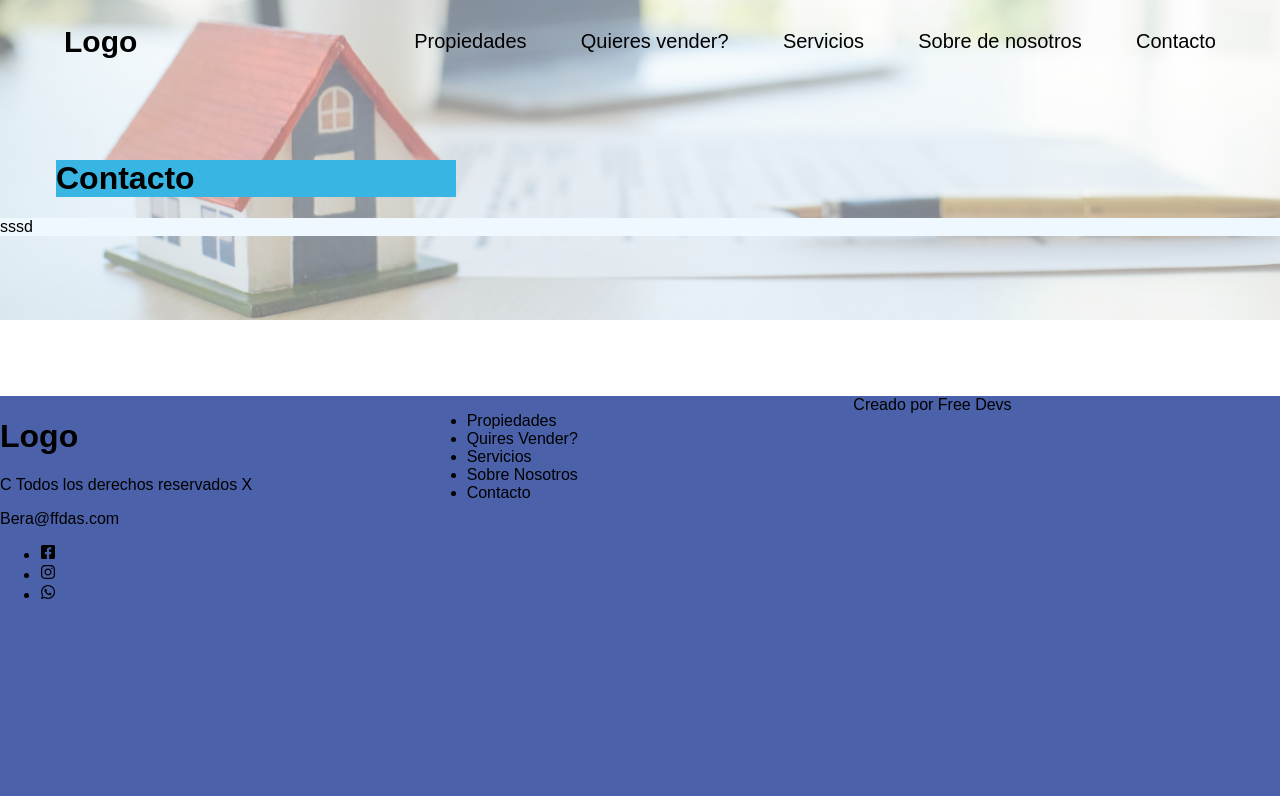
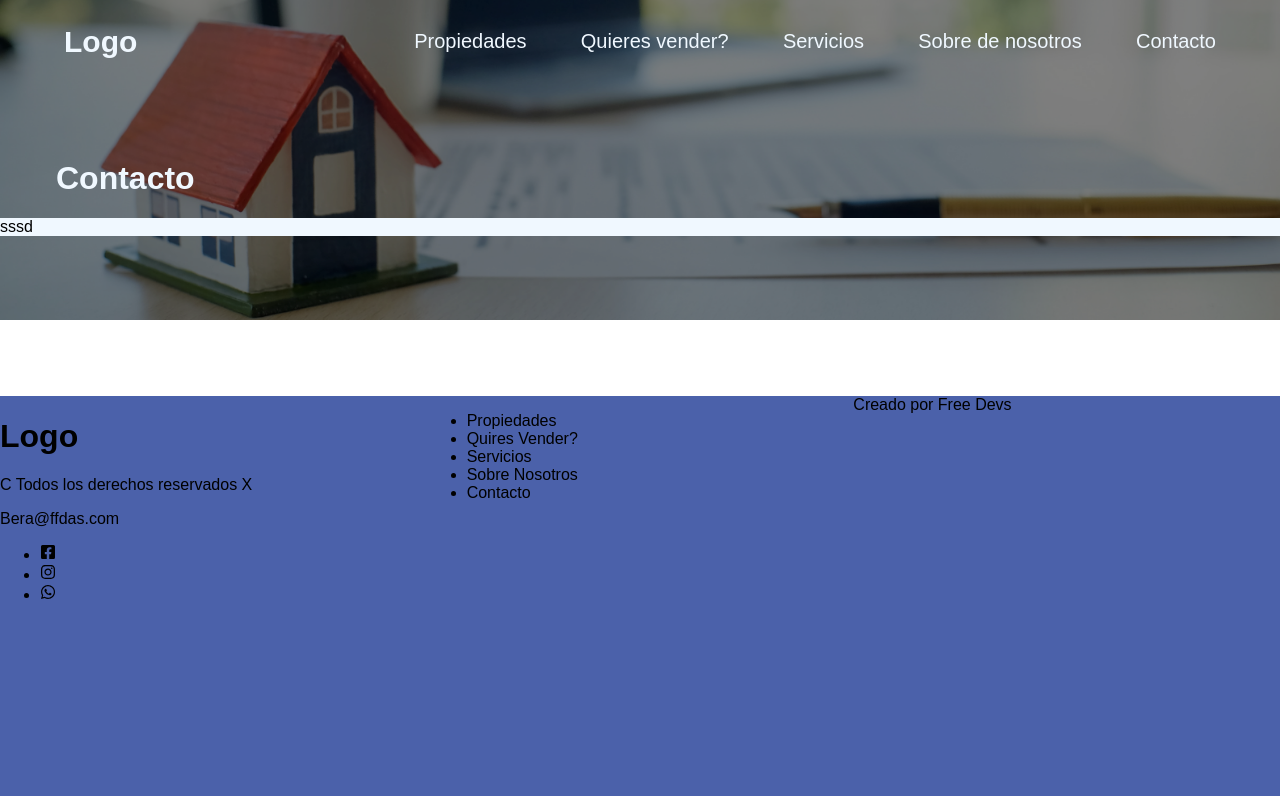
Before and after one commit to DeeRo-dev/Inmboliaria, a Next.js app: page /contacto in a window 1280 px wide. Built offline with nearby package versions, Linux system fonts and the light colour scheme.

Commit message:
estilos del nav

```diff
--- a/pages/nosotros/index.jsx
+++ b/pages/nosotros/index.jsx
@@ -33,7 +33,10 @@ Trabajamos en Berazategui, ciudad capital y área metropolitana. (Baix Llobregat
       </div>
       <div className={style.textS}>
         <h2>Un grannnn Team</h2>
-      <p>Lorem ipsum dolor sit amet consectetur adLorem ipsum dolor sit amet consectetur adLorem ipsum dolor sit amet consectetur adLorem ipsum dolor sit amet consectetur adLorem ipsum dolor sit amet consectetur adipisicing elit. Culpa tenetur ducimus ipsam ipsa vel fugit at provident aspernatur ratione eaque.</p>
+      <p>En Bera y tu casa contamos con un equipo humano con gran experiencia, que te asesorarán en todo momento, tanto si necesitas realizar un proyecto de arquitectura, o como si necesitas conseguir una financiación hipotecaria.
+    <br/>
+    <br/>
+Bera y Tu Casa aporta un enfoque fresco e innovador al mercado inmobiliario, profesional y humano.</p>
       </div>
     </div>
   <Footer/>
--- a/styles/Contacto.module.css
+++ b/styles/Contacto.module.css
@@ -4,10 +4,10 @@
   background-attachment: fixed;
   position: absolute;
   z-index: -1;
-  opacity: .5;
+  filter: brightness(50%);
 }
 .contTitleP{
-  background-color: #39B5E3;
+  color: aliceblue;
   width: 50vh;
   margin-top: 10vh;
   margin-left: 7vh;
--- a/styles/NavBar.module.css
+++ b/styles/NavBar.module.css
@@ -6,7 +6,7 @@
   /* background-color: brown; */
   justify-content: center;
   font-size: 2.5vh;
-
+  color: aliceblue;
 }
 .ul{
   display: grid;
--- a/styles/Nosotros.module.css
+++ b/styles/Nosotros.module.css
@@ -4,10 +4,10 @@
   background-attachment: fixed;
   position: absolute;
   z-index: -1;
-  opacity: .5;
+  filter: brightness(50%);
 }
 .contTitleP{
-  background-color: #39B5E3;
+  color: aliceblue;
   width: 50vh;
   margin-top: 10vh;
   margin-left: 7vh;
@@ -44,8 +44,8 @@
   margin: auto;
 }
 .imgT{
-  width: 50vh;
-  height: 50vh;
+  width: 65vh;
+  height: 65vh;
   border-radius: 50%;
   margin: auto;
 }
--- a/styles/Propiedades.module.css
+++ b/styles/Propiedades.module.css
@@ -4,7 +4,7 @@
   background-attachment: fixed;
   position: absolute;
   z-index: -1;
-  opacity: .5;
+  filter: brightness(50%);
 }
 
 .cards{
@@ -18,7 +18,7 @@
   z-index: 2;
 }
 .contTitleP{
-  background-color: #39B5E3;
+  color: aliceblue;
   width: 50vh;
   margin-top: 10vh;
   margin-left: 7vh;
--- a/styles/Servicios.module.css
+++ b/styles/Servicios.module.css
@@ -4,10 +4,10 @@
   background-attachment: fixed;
   position: absolute;
   z-index: -1;
-  opacity: .5;
+  filter: brightness(50%);
 }
 .contTitleP{
-  background-color: #39B5E3;
+  color: aliceblue;
   width: 50vh;
   margin-top: 10vh;
   margin-left: 7vh;
--- a/styles/Vender.module.css
+++ b/styles/Vender.module.css
@@ -4,13 +4,13 @@
   background-attachment: fixed;
   position: absolute;
   z-index: -1;
-  opacity: .5;
+  filter: brightness(50%);
 }
 .contTitleP{
-  background-color: #39B5E3;
   width: 50vh;
   margin-top: 10vh;
   margin-left: 7vh;
+  color: aliceblue;
 }
 .content{
   background-color: aliceblue;
```
